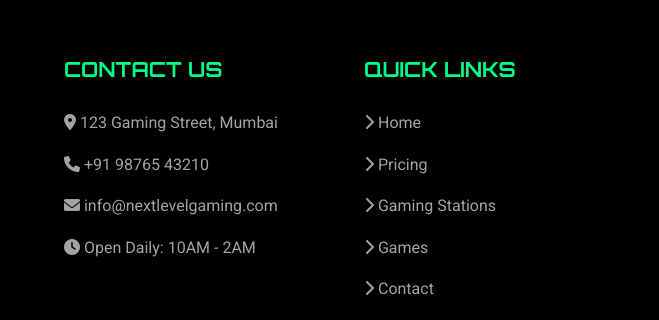
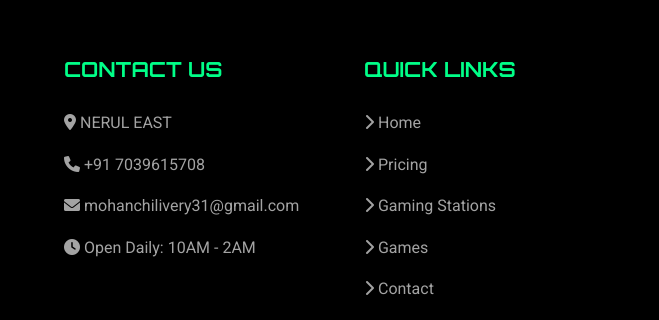
Before and after one commit to cmohan312002/ProGamerCafe, a plain HTML site: page index.html in a window 1280 px wide. Shown: the part 3897-4217 px from the top of the page, 0-659 px from the left. Drawn offline with Linux system fonts and the light colour scheme.

Commit message:
Update index.html

```diff
--- a/index.html
+++ b/index.html
@@ -853,9 +853,9 @@
     <footer id="contact">
         <div class="footer-section">
             <h3>CONTACT US</h3>
-            <p><i class="fas fa-map-marker-alt"></i> 123 Gaming Street, Mumbai</p>
-            <p><i class="fas fa-phone"></i> +91 98765 43210</p>
-            <p><i class="fas fa-envelope"></i> info@nextlevelgaming.com</p>
+            <p><i class="fas fa-map-marker-alt"></i> NERUL EAST </p>
+            <p><i class="fas fa-phone"></i> +91 7039615708</p>
+            <p><i class="fas fa-envelope"></i> mohanchilivery31@gmail.com</p>
             <p><i class="fas fa-clock"></i> Open Daily: 10AM - 2AM</p>
         </div>
 
```
